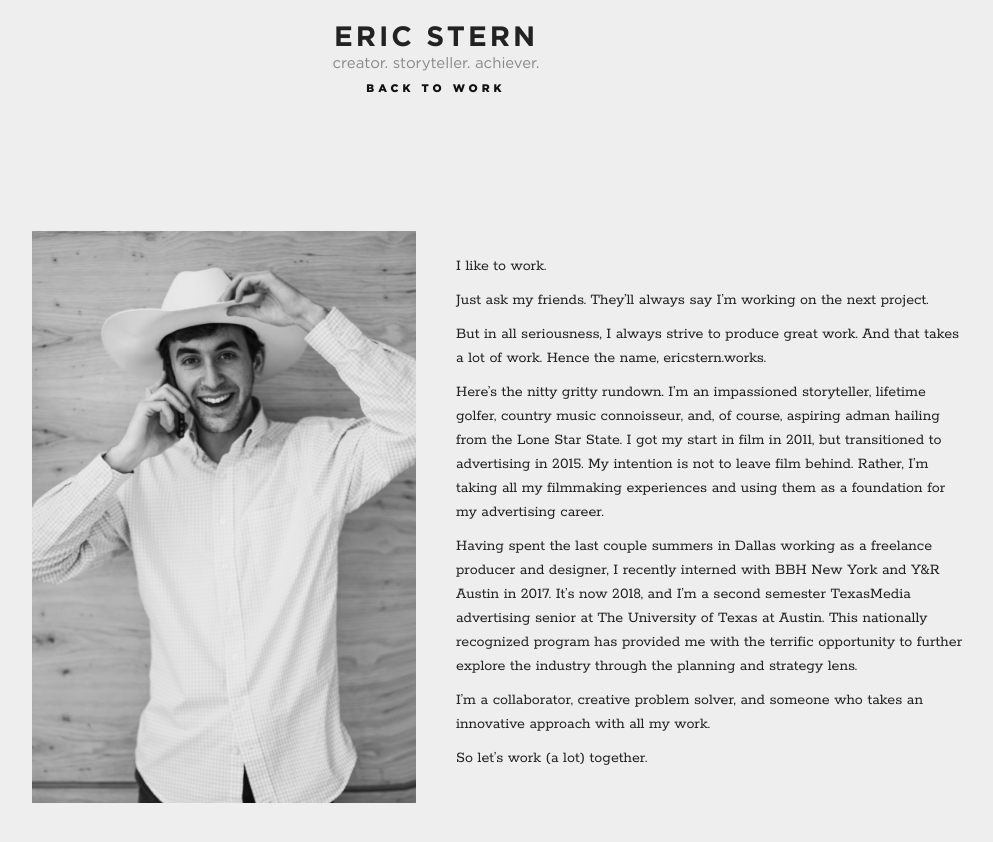
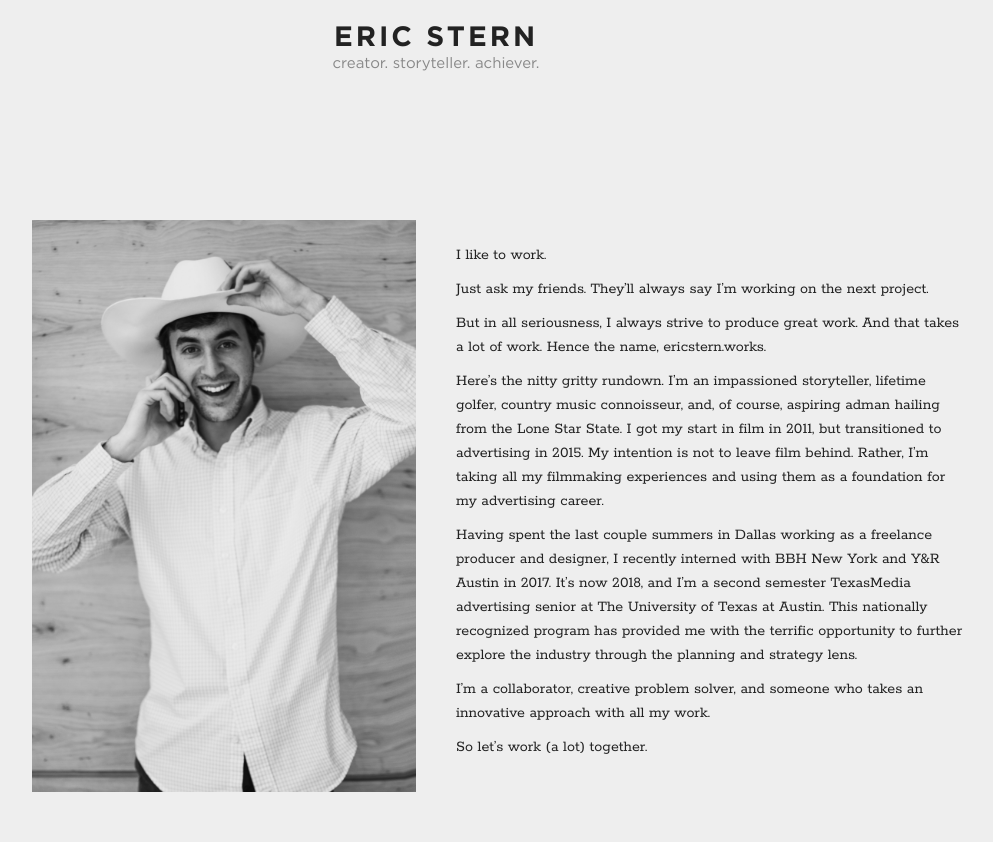
Before and after one commit to heidarianw/EricStern, a Jekyll site: the page built from about.markdown, in a window 1280 px wide. Shown: the top 842 px of the page, without its empty margins (204-1197 px from the left). Built offline with Jekyll 4.4.1, drawn with Linux system fonts in a browser that asks for light colours; nearby versions of some CDN libraries; some web fonts are replaced.

Commit message:
removing back to work from about page.

```diff
--- a/_includes/header.html
+++ b/_includes/header.html
@@ -1,4 +1,4 @@
-{% if page.layout != 'projects' and page.layout != 'about' %}
+{% if page.layout != 'projects' %}
 <header class="header align-center no-space">
   <div class="branding text-center {% if page.is_dark == true %}dark{% endif %}">
     <a href="{{ site.url }}">
@@ -8,15 +8,3 @@
   </div>
 </header>
 {% endif %}
-
-{% if page.layout == 'about' %}
-<header class="header align-center no-space">
-  <div class="branding text-center {% if page.is_dark == true %}dark{% endif %}">
-    <a href="{{ site.url }}">
-      <h4 class="name">{{ site.title }}</h4>
-      <h6 class="tagline">{{ site.tagline | downcase }}</h6>
-      <h6 class="back">Back to Work</h6>
-    </a>
-  </div>
-</header>
-{% endif %}
```
